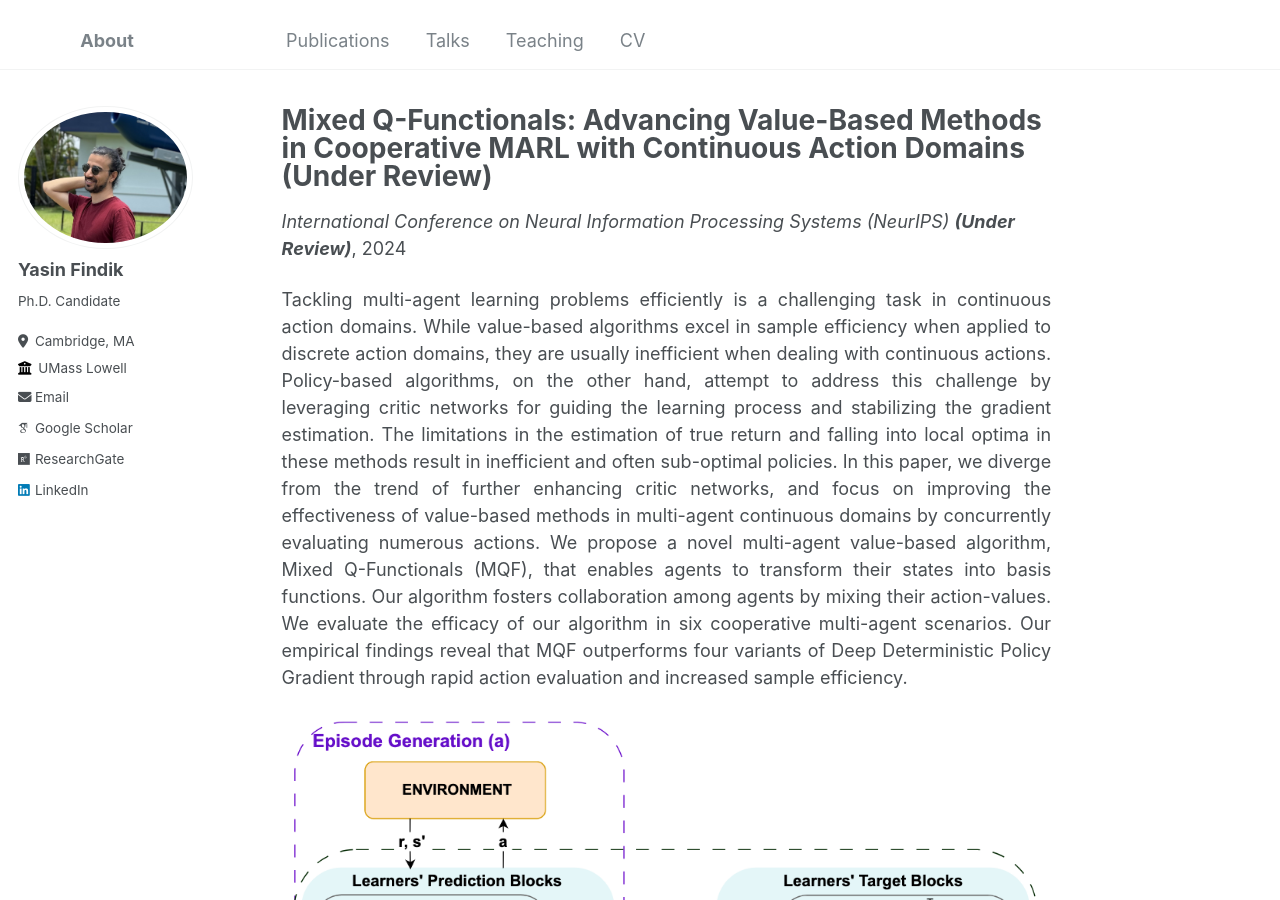
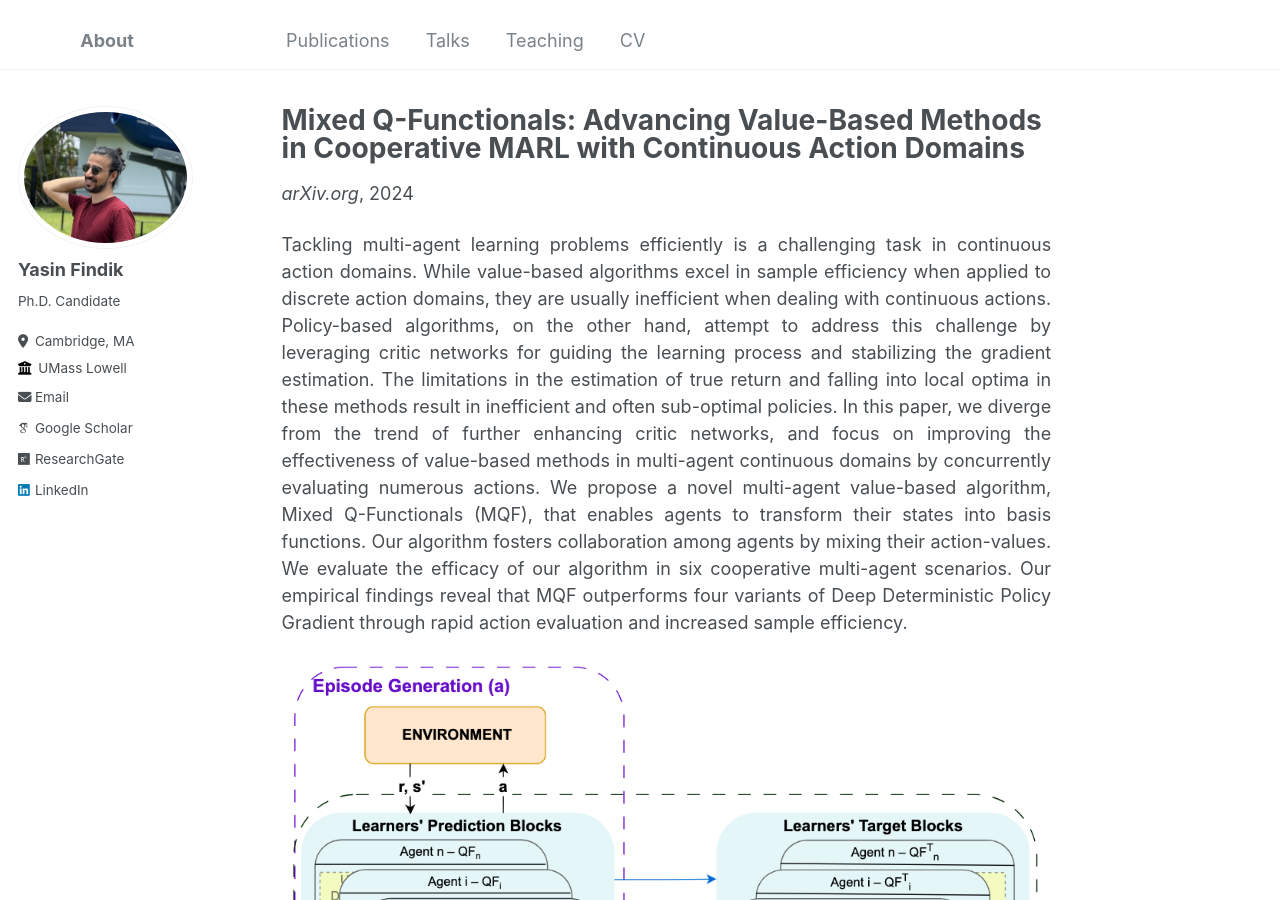
Before and after one commit to yfindik/yfindik.github.io, a Jekyll site: the page built from _publications/2024_arXiv_mixed-q-functionals.md, in a window 1280 px wide and 900 px high. Built offline with Jekyll 4.4.1, drawn with Linux system fonts in a browser that asks for light colours; some web fonts are replaced.

Commit message:
papers' arxiv link added

```diff
--- a/_publications/2024_arXiv_mixed-q-functionals.md
+++ b/_publications/2024_arXiv_mixed-q-functionals.md
@@ -1,11 +1,11 @@
 ---
-title: "Mixed Q-Functionals: Advancing Value-Based Methods in Cooperative MARL with Continuous Action Domains <b>(Under Review)</b>"
+title: "Mixed Q-Functionals: Advancing Value-Based Methods in Cooperative MARL with Continuous Action Domains"
 collection: publications
-permalink: /publication/2024_neurips_mixed-q-functionals
+permalink: /publication/2024_arXiv_mixed-q-functionals
 excerpt: ''
-date: 2024-12-17
+date: 2024-02-12
 paperurl: https://arxiv.org/pdf/2402.07752
-venue: 'International Conference on Neural Information Processing Systems (NeurIPS) <b>(Under Review)</b>'
+venue: 'arXiv.org'
 citation: '<b>Y. Findik</b>, R. Azadeh. &quot;Mixed Q-Functionals: Advancing Value-Based Methods in Cooperative MARL with Continuous Action Domains.&quot; <i>arXiv preprint arXiv:2402.07752, February 2024</i>.'
 ---
 
```
Also changed, not shown: _publications/2018_arXiv_public-protests.md (+1 -1 lines), _publications/2024_cdc_collaborative-adaptation.md (+2 -1 lines), _publications/2024_ur_relational-q-functionals.md (+1 -0 lines).
